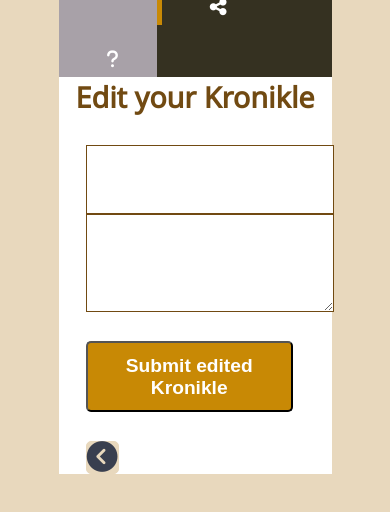
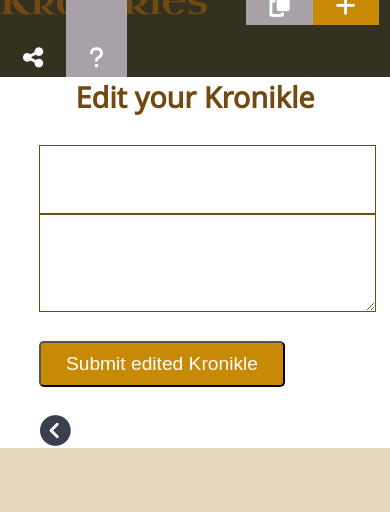
Before and after one commit to morwen80/Knonikles-frontend, a React (Create React App) app: page /kronikles/1/edit in a window 390 px wide. Shown: the top 512 px of the page. Built offline with nearby package versions, Linux system fonts and the light colour scheme; no server answers; a web font is replaced by a local one.

Commit message:
media query navbar maxWidth 600px

```diff
--- a/src/components/EditKronikle.js
+++ b/src/components/EditKronikle.js
@@ -23,7 +23,6 @@ class EditKronikle extends React.Component {
         id: id
       }))
   }
-
 
   handleChange = (e) => {
       this.setState({
--- a/src/components/singleKronikle.js
+++ b/src/components/singleKronikle.js
@@ -12,14 +12,12 @@ class SingleKronikle extends React.Component {
 }
 
 onDelete = () => {
-  // e.preventDefault()
   this.props.deleteKronikle(this.state.kronikle._id)
   this.props.history.push('/');
 }
 
 componentDidMount(){
   let id = this.props.match.params.id
-
   return fetch(`http://localhost:3000/kronikles/${id}`)
     .then(resp => resp.json())
     .then(data => this.setState({
--- a/src/index.css
+++ b/src/index.css
@@ -29,11 +29,11 @@ a:link, a:visited  {
 
 button {
   font-size: 1rem;
-  padding: .6rem 1.3rem;
+  padding: .5rem 1.3rem;
   border-radius: 5px;
   background-color: var(--gold);
   color: #fff;
-  font-weight: 700;
+  font-weight: 400;
   margin-top: 1.2rem;
   margin-right: .6rem;
 }
@@ -67,6 +67,7 @@ h3 {
 .singleKronikle, .aboutPage {
   margin: 0 auto;
   width: 80%;
+  height: 100vh;
 }
 
 ul {
@@ -79,7 +80,7 @@ ul {
 /* HEADER */
 
 .fas {
-  font-size: 1.5rem;
+  font-size: 1.8rem;
   color: #fff;
   transition: transform 1s;
 }
@@ -175,8 +176,8 @@ nav ul > * {
 
 #backBtn {
   margin-top: 1.5rem;
-  border: 1px solid var(--brown);
-  background-color: var(--brown);
+  border: 1px solid white;
+  background-color: white;
   padding: 0;
 }
 #backBtn .fas {
@@ -193,14 +194,20 @@ nav ul > * {
   font-size: 2.4rem;
   color: var(--darkBrown);
   font-weight: 700;
-  margin-bottom: 2rem;
+  padding: 2rem 0;
 }
 .kBody {
   font-size: 1.3rem;
   color: var(--darkBrown);
 }
 .singleKronikle button {
-  margin-top: 1rem;
+  margin-top: 2rem;
+}
+#editBtn:hover {
+  background-color: var(--red);
+  color: black;
+  letter-spacing: .2rem;
+  transition: all .6s;
 }
 
 /* EDIT A KRONIKLE */
@@ -231,15 +238,20 @@ nav ul > * {
 
 /* ------------- MEDIA QUERIES  */
 @media only screen and (max-width: 600px) {
+  body {
+    width: 100%
+  }
   nav {
     padding-top: 0;
   }
+  nav ul > * {
+    padding: 1.5rem 1.2rem 0 1.2rem;
+  }
   .fas {
-    font-size: 1rem;
-    margin-left: .5rem;
+    font-size: 1.2rem;
   }
   #navLogo {
-    font-size: 1.2rem;
+    font-size: 2rem;
   }
   #kronikleSpace li {
     font-size: 1.2rem;
```
